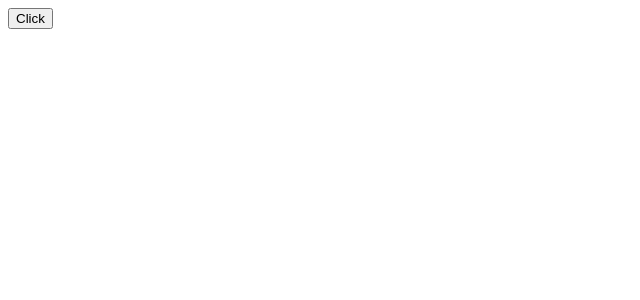
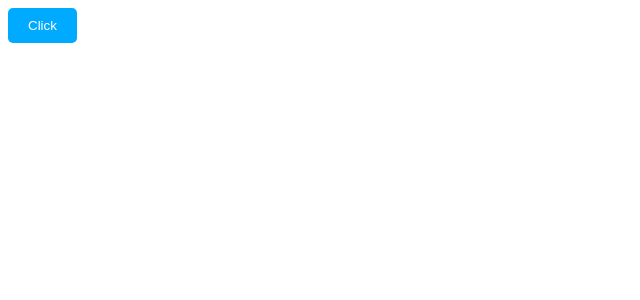
Before and after one commit to Ay-dotcode/Bro-code, a React (Vite) app: page / in a window 1280 px wide. Shown: the top 300 px of the page, without its empty margins (0-640 px from the left). Built offline with nearby package versions, Linux system fonts and the light colour scheme.

Commit message:
inline styling

```diff
--- a/src/components/Button.jsx
+++ b/src/components/Button.jsx
@@ -1,5 +1,15 @@
 function Button(){
-    return(<button className="button">Click</button>);
+
+    const styles = {
+            backgroundColor: "hsl(200, 100%, 50%)",
+            color: 'white',
+            padding: '10px 20px',
+            borderRadius: '5px',
+            border: 'none',
+            cursor: 'pointer',
+              }
+
+    return(<button style={styles}>Click</button>);
 }
 
 export default Button;
```
